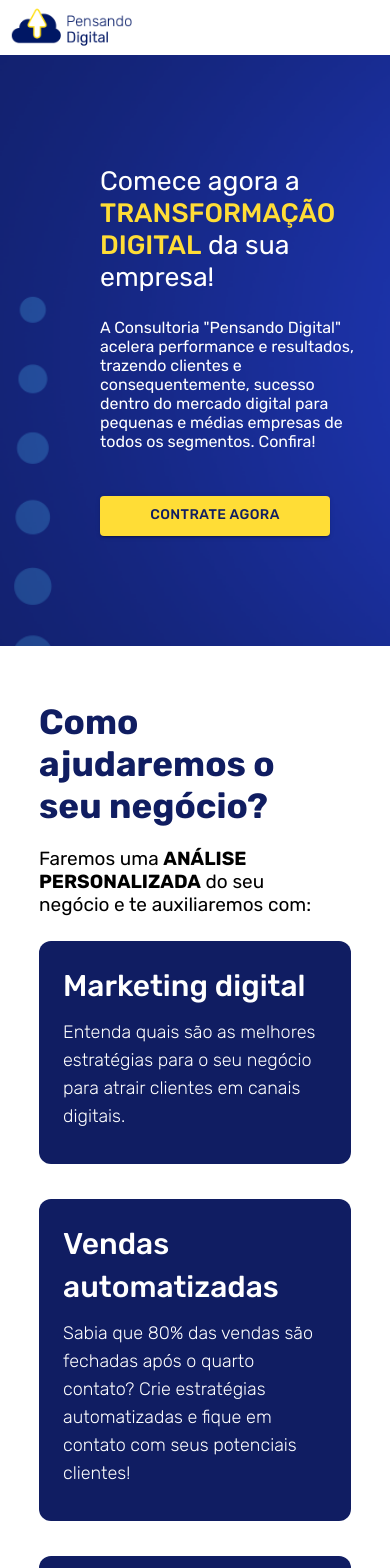
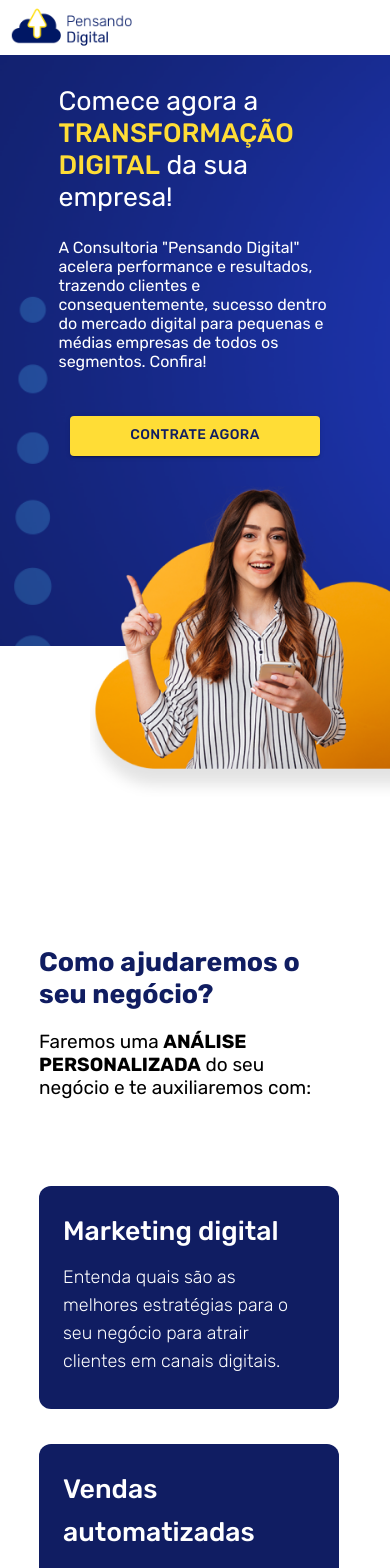
Before and after one commit to Juliancio/show-money-gama-xp31, a React (Create React App) app: page / in a window 390 px wide. Shown: the top 1568 px of the page. Built offline with nearby package versions, Linux system fonts and the light colour scheme.

Commit message:
integration pagseguro

```diff
--- a/src/App.css
+++ b/src/App.css
@@ -1,6 +1,7 @@
-.App {
+body {
+  box-sizing: border-box;
+}
 
-}
 
 .App-logo {
   height: 40vmin;
--- a/src/App.js
+++ b/src/App.js
@@ -11,7 +11,7 @@ import './App.css';
 
 function App() {
   return (
-    <div>
+    <div className="App">
       <Nav />
       <Banner />
       <Card />
--- a/src/components/Banner.js
+++ b/src/components/Banner.js
@@ -13,12 +13,12 @@ function Banner() {
                 <p>A Consultoria "Pensando Digital" acelera performance e resultados, trazendo clientes e consequentemente, sucesso dentro do mercado digital para pequenas e médias empresas de todos os segmentos. Confira!
             </p>
                 <div className="btn-banner">
-                    <Button variant="contained">CONTRATE AGORA</Button>
+                    <Button onClick={() => window.open('https://pag.ae/7VSnZiaup', '_blank')} variant="contained">CONTRATE AGORA</Button>
                 </div>
             </div>
-            {/* <div className="banner">
+            <div className="banner">
                 <img src={banner} className="banner-img" alt="Logo" />
-            </div> */}
+            </div>
         </div>
     )
 }
--- a/src/components/Card.js
+++ b/src/components/Card.js
@@ -7,7 +7,7 @@ function Card() {
     return (
         <div className="container">
             <div className="message">
-                <h1>Como ajudaremos o seu negócio?</h1>
+                <h3>Como ajudaremos o seu negócio?</h3>
                 <p>Faremos uma <span>ANÁLISE PERSONALIZADA</span> do seu negócio e te auxiliaremos com:</p>
             </div>
             <div className="cards">
--- a/src/components/Nav.js
+++ b/src/components/Nav.js
@@ -3,6 +3,7 @@ import React from 'react';
 import Logo from './assets/logo.png';
 import Button from '@material-ui/core/Button';
 import './style.css';
+
 
 
 function Nav() {
@@ -14,7 +15,7 @@ function Nav() {
             </div>
 
             <div className='btn-contrate'>
-                <Button variant="contained">CONTRATE AGORA</Button>
+                <Button onClick={() => window.open('https://pag.ae/7VSnZiaup', '_blank')} variant="contained">CONTRATE AGORA</Button>
             </div>
         </div>
     )
--- a/src/components/Offer.js
+++ b/src/components/Offer.js
@@ -11,6 +11,7 @@ function Offer() {
                 days: Math.floor(difference / (1000 * 60 * 60 * 24)),
                 hours: Math.floor((difference / (1000 * 60 * 60)) % 24),
                 minutes: Math.floor((difference / 1000 / 60) % 60),
+                seconds: Math.floor(((difference / 1000 / 60) * 60) % 60),
             };
         }
 
@@ -67,10 +68,15 @@ function Offer() {
                         <span>{timeLeft.minutes}</span>
                         minutos
                     </div>
+                    <div className="time">
+                        <span>{timeLeft.seconds}</span>
+                        segundos
+                    </div>
                 </div>
 
                 <div className='btn-contrate'>
-                    <Button variant="contained">
+                    <Button onClick={() => window.open('https://pag.ae/7VSnZiaup', '_blank')}
+                        variant="contained">
                         CONTRATE AGORA
                     </Button>
                 </div>
--- a/src/components/style.css
+++ b/src/components/style.css
@@ -104,7 +104,7 @@
     font-weight: bold;
 }
 
-.message h1 {
+.message h3 {
     color: #101d61;
     font-size: 35px;
     font-weight: bold;
@@ -342,6 +342,7 @@ form {
     }
     .card {
         height: auto;
+        width: 300px;
     }
     .benefit {
         width: 190px;
@@ -358,24 +359,40 @@ form {
     }
     .message {
         width: 300px;
+        margin-top: 300px;
     }
     .banner {
-        margin-right: 350px;
+        display: flex;
+        width: 100%;
+        justify-content: right;
     }
     .banner-img {
-        width: 100px;
+        width: 300px;
+        margin: 0;
     }
     .nav {
         margin: 5px
     }
     .description h1 {
+        margin-bottom: 25px;
         font-size: 20pt;
-        margin-bottom: 25px;
     }
     .description p {
         font-size: 12pt;
     }
+    .btn-banner button {
+        width: 250px;
+    }
+    .description {
+        width: 70%;
+        margin: 30px;
+        align-items: center;
+    }
     .hero {
         background-position: left;
+        flex-direction: column;
+    }
+    .container h3 {
+        font-size: 20pt;
     }
 }
```
Also changed, not shown: 1 other file (tests, documents, lock files or other folders).
